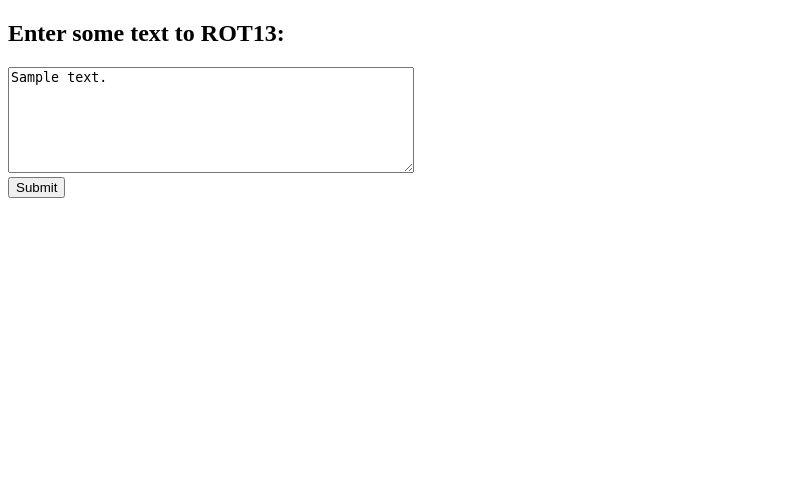
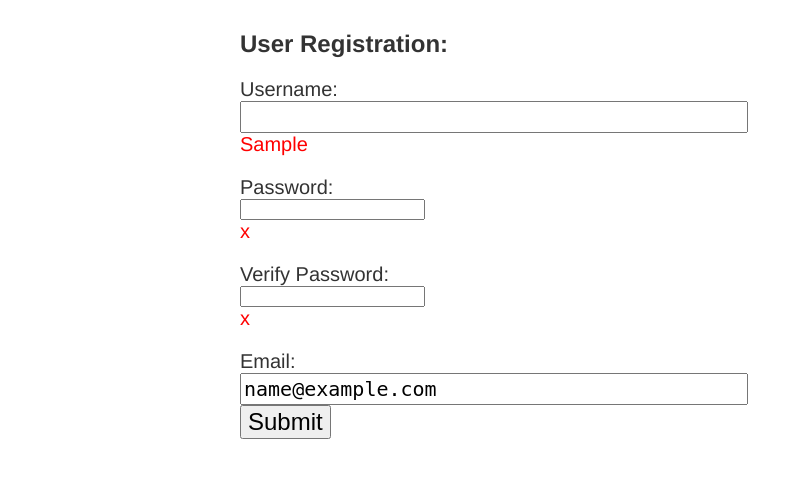
Before and after one commit to nebrondo/blogFinal3, a Python web app: template userSignup/templates/index.html in a window 1280 px wide. Shown: the top 478 px of the page, without its empty margins (0-803 px from the left). Run offline with Jinja, Linux system fonts and the light colour scheme; the template is opened without the code that fills it: most values are stand-ins (such as "Sample title", 1, 10 or a date in 2020).

Commit message:
initial commit

```diff
--- /dev/null
+++ b/styles.css
@@ -0,0 +1,119 @@
+body {
+    position: relative;
+    font-family: Helvetica, Arial, sans-serif;
+    font-size: 14px;
+
+    width: 800px;
+    margin: 0 auto;
+    padding: 10px;
+    color: #333;
+}
+
+.login-area {
+    font-size: 13px;
+    color: gray;
+    position: absolute;
+    top: 10px;
+    right: 10px;
+}
+
+.login-link {
+    color: gray;
+    text-decoration: none;
+}
+
+.login-link:visited {
+    color: gray;
+}
+
+.login-link:hover {
+    text-decoration: underline;
+}
+
+h2 {
+    font-size: 24px;
+    font-weight: bold;
+    margin-bottom: 20px;
+}
+
+.error {
+    color: red;
+}
+
+label {
+  display: block;
+  font-size: 20px;
+}
+
+label + label {
+    margin-top: 20px;
+}
+
+input[type=text] {
+    width: 500px;
+    font-size: 20px;
+    padding: 2px;
+    font-family: monospace;
+}
+
+textarea {
+  width: 500px;
+  height: 400px;
+  font-size: 17px;
+  font-family: monospace;
+}
+
+input[type=submit] {
+  font-size: 24px;
+}
+
+.main-title {
+    display: block;
+    color: #222;
+    font-size: 40px;
+    font-weight: bold;
+    text-align: center;
+    margin-bottom: 30px;
+    text-decoration: none;
+}
+
+.post + .post {
+    margin-top: 15px;
+}
+
+.post-heading {
+    position: relative;
+    border-bottom: 3px solid #666;
+}
+
+.post-title {
+    font-size: 24px;
+    font-weight: bold;
+
+    text-decoration: none;
+    color: #333;
+}
+
+.post-title:visisted {
+    color: #333;
+}
+
+.post-date {
+    position: absolute;
+    right: 0px;
+    bottom: 0px;
+    color: #999;
+
+}
+
+.post-content {
+    margin-top: 5px;
+}
+
+.age {
+    position: absolute;
+    bottom: 0px;
+    right: 0px;
+    color: gray;
+    font-size: 12px;
+}
--- a/userSignup/templates/index.html
+++ b/userSignup/templates/index.html
@@ -2,14 +2,17 @@
 
 <html>
   <head>
-    <title>Unit 2 Rot 13</title>
+    <title>Unit 4 - Homework</title>
+    <link rel="stylesheet" type="text/css" href="css/styles.css">
   </head>
 
   <body>
-    <h2>Enter some text to ROT13:</h2>
+    <h2>User Registration:</h2>
     <form method="post">
-      <textarea name="text"
-                style="height: 100px; width: 400px;">{{ textarea }}</textarea>
+      <label for="username">Username:</label><input type="text" name="username" value="{{user}}"><label class="error">{{userWarning}}</label>
+      <label for="password">Password:</label><input type="password" name="password"><label class="error">{{passWarning}}</label>
+      <label for="verify">Verify Password:</label><input type="password" name="verify"><label class="error">{{c_passWarning}}</label>
+      <label for="email">Email:</label><input type="text" name="email" value="{{email}}">
       <br>
       <input type="submit">
     </form>
```
Also changed, not shown: userSignup/app.yaml (+4 -3 lines), userSignup/css/styles.css (added, +119 -0 lines), userSignup/main.py (+19 -10 lines), userSignup/templates/welcome.html (added, +13 -0 lines), 1 other file.
